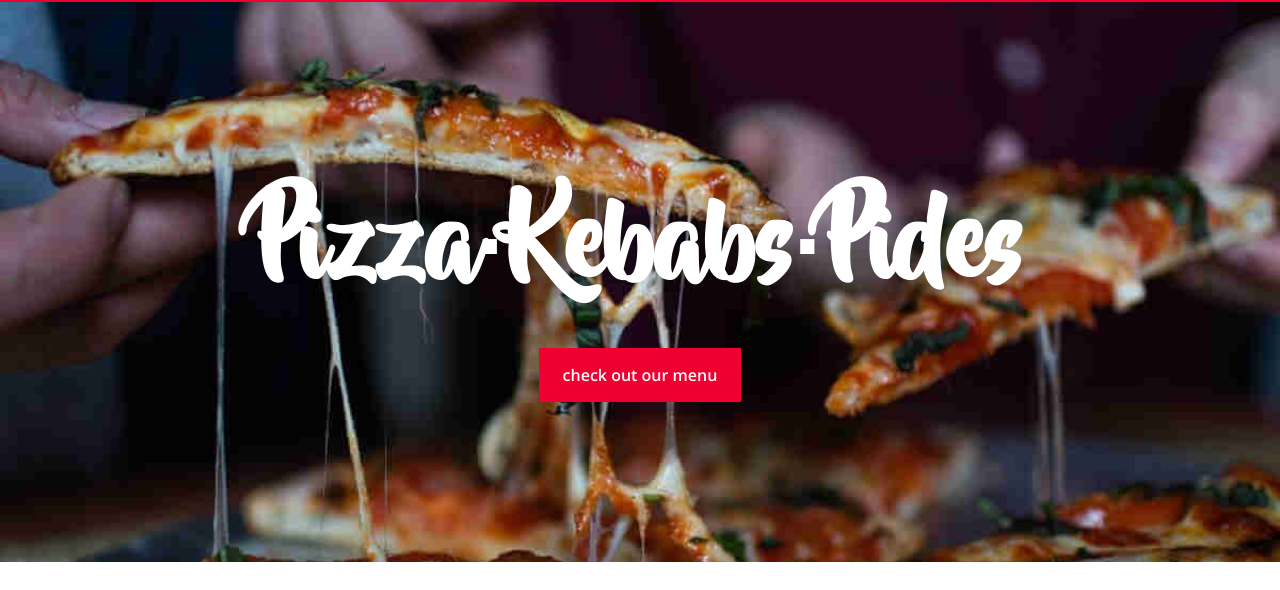
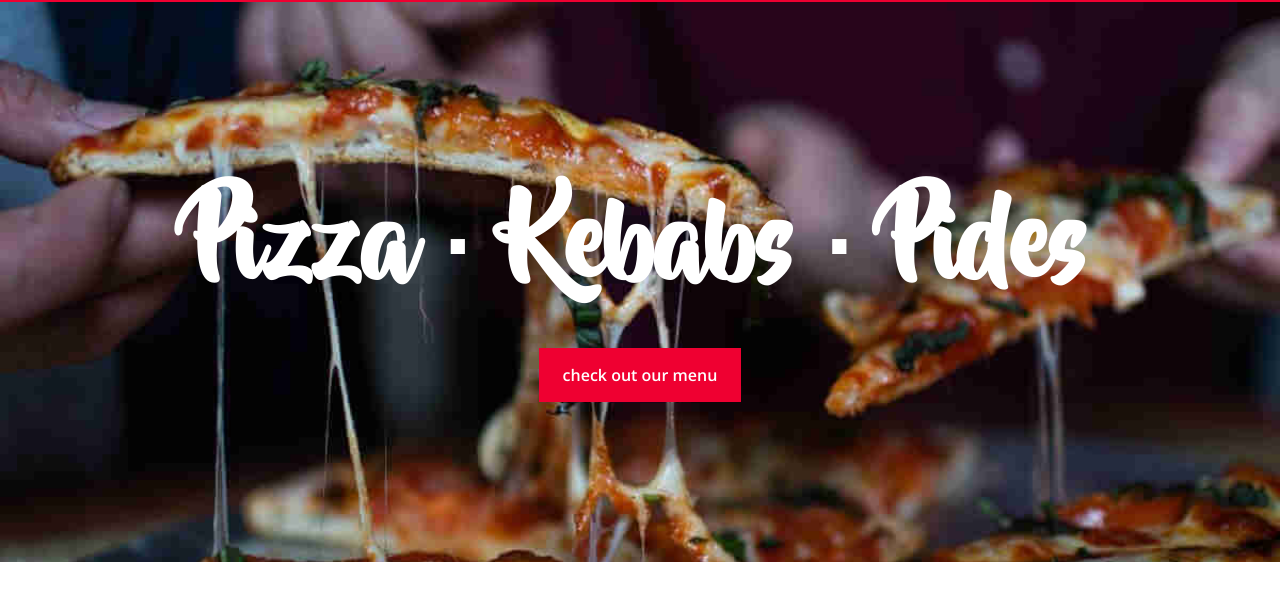
Before and after one commit to justbrown1980/justbrown1980.github.io, a plain HTML site: page index.html in a window 1280 px wide. Shown: the part 180-770 px from the top of the page. Drawn offline with nearby package versions, Linux system fonts and the light colour scheme.

Commit message:
Add header spacing

```diff
--- a/index.html
+++ b/index.html
@@ -39,7 +39,7 @@
     <aside role="complementary">
         <div class="wrapper center">
 
-            <h1>Pizza&#183;Kebabs&#183;Pides</h1>
+            <h1>Pizza<span>&#183;</span>Kebabs<span>&#183;</span>Pides</h1>
             <a href="#" class="btn btn__primary center">check out our menu</a>
 
         </div><!-- / wrapper -->
--- a/style.css
+++ b/style.css
@@ -35,6 +35,10 @@ h1 {
     font-size: var(--h1);
     text-align: center;
     margin: 0;
+}
+
+h1 span {
+    margin: 0 2rem;
 }
 h2 {
     font-family: 'beyond_the_mountainsregular', sans-serif;
```
